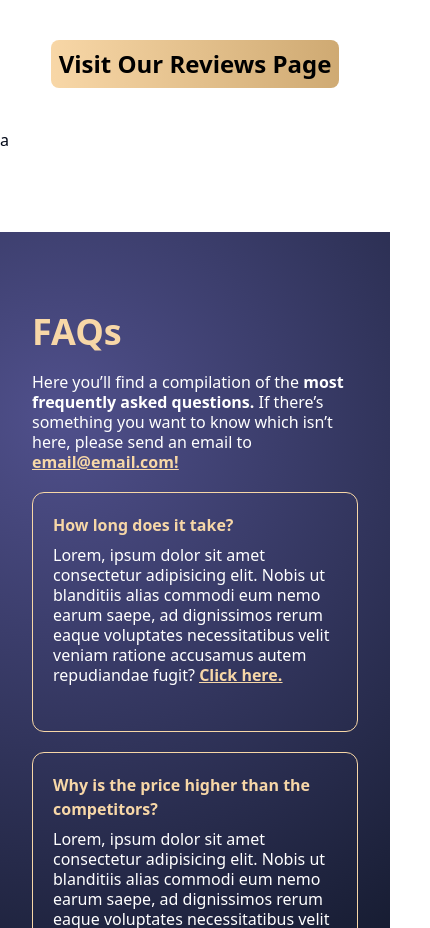
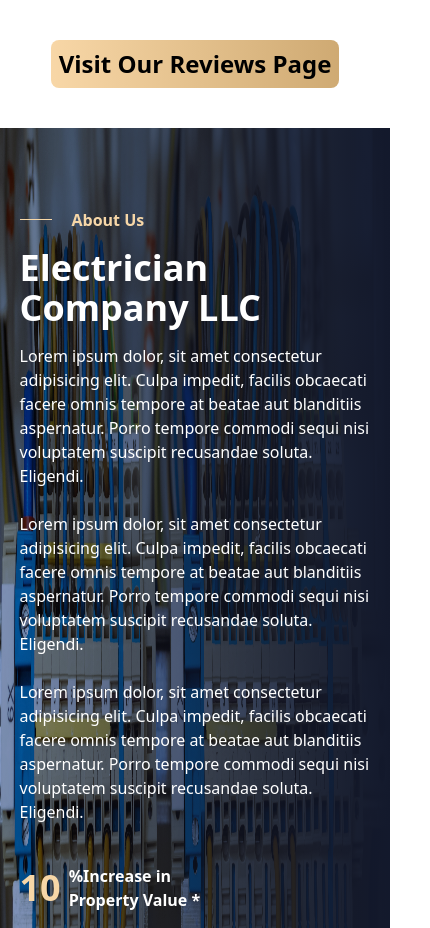
Before and after one commit to TheCryptoChad/Electrician-Site, a Next.js app: page / in a window 390 px wide. Shown: the part 4409-5337 px from the top of the page, 430 px wide, since content can reach past the window. Built offline with nearby package versions, Linux system fonts and the light colour scheme.

Commit message:
finished responsive

```diff
--- a/app/page.tsx
+++ b/app/page.tsx
@@ -7,11 +7,11 @@ import Learning from '@/components/home/Learning';
 
 export default function Home() {
 	return (
-		<main>
+		<main className='overflow-x-hidden'>
 			<HomeHero />
 			<Reviews />
-			<OurProcess />
-			{/* <AboutUs /> */}
+			{/* <OurProcess /> */}
+			<AboutUs />
 			<FAQs />
 			<Learning />
 		</main>
--- a/components/home/AboutUs.tsx
+++ b/components/home/AboutUs.tsx
@@ -4,8 +4,8 @@ import { companyName } from '@/lib/constants';
 
 export default function AboutUs() {
 	return (
-		<section className='relative flex h-[200vh] w-full justify-center text-white'>
-			<div className='absolute -z-10 h-[90%] w-full bg-blue-900 opacity-50 mix-blend-multiply'></div>
+		<section className='relative flex h-[220vh] w-full justify-center text-white lg:h-[200vh]'>
+			<div className='absolute -z-10 h-full w-full bg-blue-900 opacity-50 mix-blend-multiply lg:h-[90%]'></div>
 			<div className='absolute top-0 -z-10 h-1/2 w-full bg-gradient-to-r from-transparent to-[#13192C]'></div>
 
 			<Image
@@ -17,57 +17,23 @@ export default function AboutUs() {
 			/>
 			<Image
 				alt='Hero'
-				className='absolute top-1/2 -z-20 h-2/5 w-full'
+				className='absolute top-1/2 -z-20 h-1/2 w-full lg:h-2/5'
 				height={50}
 				src='/images/route-hero.jpg'
 				width={1080}
 			/>
 
-			<div className='relative grid w-3/5 grid-cols-2 gap-y-10 pt-10'>
-				<div className='absolute bottom-[48%] flex w-screen flex-col gap-5'>
-					<div className='flex items-center gap-2'>
-						<h1 className='text-9xl font-extrabold text-[#F7D7A7]'>10</h1>
-						<p className='text-lg font-bold'>
-							%<br />
-							<br />
-							Increase in
-							<br />
-							Property Value *
-						</p>
+			<div className='relative flex w-[90vw] grid-cols-2 flex-col gap-20 gap-y-10 pt-10 lg:grid lg:w-3/5'>
+				<p></p>
+
+				<div className='flex flex-col gap-4'>
+					<div className='flex items-center gap-5'>
+						<Separator className='w-8 bg-[#F7D7A7] lg:w-16' />
+						<h2 className='flex-1 whitespace-nowrap font-bold text-[#F7D7A7] lg:text-xl'>About Us</h2>
 					</div>
 
-					<div className='ml-10 flex items-center gap-2'>
-						<h1 className='text-9xl font-extrabold text-[#F7D7A7]'>2,970</h1>
-						<p className='text-lg font-bold'>
-							Happy
-							<br />
-							Owners
-						</p>
-					</div>
+					<h1 className='text-4xl font-extrabold'>{companyName}</h1>
 
-					<div className='ml-20 flex items-center gap-2'>
-						<h1 className='text-9xl font-extrabold text-[#F7D7A7]'>32,876,449</h1>
-						<p className='text-lg font-bold'>
-							Nails Used*
-							<br />
-							<br />
-							<span className='text-sm italic'>
-								*Guestimate.
-								<br />
-								We don&apos;t actually count
-							</span>
-						</p>
-					</div>
-				</div>
-
-				<p></p>
-
-				<div className='flex flex-col gap-10'>
-					<div className='flex items-center gap-5'>
-						<Separator className='w-16 bg-[#F7D7A7]' />
-						<h2 className='flex-1 whitespace-nowrap text-xl font-bold text-[#F7D7A7]'>About Us</h2>
-					</div>
-					<h1 className='text-4xl font-extrabold'>{companyName}</h1>
 					<p>
 						Lorem ipsum dolor, sit amet consectetur adipisicing elit. Culpa impedit, facilis obcaecati facere omnis
 						tempore at beatae aut blanditiis aspernatur. Porro tempore commodi sequi nisi voluptatem suscipit recusandae
@@ -85,16 +51,54 @@ export default function AboutUs() {
 					</p>
 				</div>
 
-				<div className='col-span-2 flex flex-col gap-5'>
+				<div className='flex w-screen flex-col gap-4 lg:absolute lg:bottom-[48%] lg:gap-5'>
+					<div className='flex items-center gap-2'>
+						<h1 className='text-4xl font-extrabold text-[#F7D7A7] lg:text-9xl'>10</h1>
+						<p className='font-bold lg:text-lg'>
+							%
+							<br className='max-lg:hidden' />
+							<br className='max-lg:hidden' />
+							Increase in
+							<br />
+							Property Value *
+						</p>
+					</div>
+
+					<div className='flex items-center gap-2 lg:ml-10'>
+						<h1 className='text-4xl font-extrabold text-[#F7D7A7] lg:text-9xl'>2,970</h1>
+						<p className='font-bold lg:text-lg'>
+							Happy
+							<br />
+							Owners
+						</p>
+					</div>
+
+					<div className='Lg:ml-20 flex items-center gap-2'>
+						<h1 className='text-4xl font-extrabold text-[#F7D7A7] lg:text-9xl'>32,876,449</h1>
+						<p className='text-sm font-bold lg:text-lg'>
+							Nails Used*
+							<br className='max-lg:hidden' />
+							<br />
+							<span className='text-xs italic lg:text-sm'>
+								*Guestimate.
+								<br />
+								We don&apos;t actually count
+							</span>
+						</p>
+					</div>
+				</div>
+
+				<div className='col-span-2 flex flex-col gap-4 lg:gap-5'>
 					<h1 className='text-4xl font-extrabold'>More Than Electricians...</h1>
-					<p className='w-3/5'>
+
+					<p className='lg:w-3/5'>
 						Lorem ipsum dolor, sit amet consectetur adipisicing elit. Culpa impedit, facilis obcaecati facere omnis
 						tempore at beatae aut blanditiis aspernatur. Porro tempore commodi sequi nisi voluptatem suscipit recusandae
 						soluta. Eligendi.
 					</p>
 
-					<div className='grid w-2/3 grid-cols-4'>
-						<div className='flex flex-col items-center justify-center gap-2'>
+					<div className='grid grid-cols-1 gap-y-6 max-lg:ml-2 lg:w-2/3 lg:grid-cols-4'>
+						<div className='flex items-center gap-2 lg:flex-col lg:justify-center'>
 							<Image
 								alt='Service 1'
 								className='duration-900 transition-transform hover:scale-110'
@@ -102,9 +106,11 @@ export default function AboutUs() {
 								src='/icons/location.svg'
 								width={50}
 							/>
+
 							<p className='font-bold'>Service 1</p>
 						</div>
-						<div className='flex flex-col items-center justify-center gap-2'>
+
+						<div className='flex items-center gap-2 lg:flex-col lg:justify-center'>
 							<Image
 								alt='Service 2'
 								className='duration-900 transition-transform hover:scale-110'
@@ -112,9 +118,11 @@ export default function AboutUs() {
 								src='/icons/location.svg'
 								width={50}
 							/>
+
 							<p className='font-bold'>Service 2</p>
 						</div>
-						<div className='flex flex-col items-center justify-center gap-2'>
+
+						<div className='flex items-center gap-2 lg:flex-col lg:justify-center'>
 							<Image
 								alt='Service 3'
 								className='duration-900 transition-transform hover:scale-110'
@@ -122,9 +130,11 @@ export default function AboutUs() {
 								src='/icons/location.svg'
 								width={50}
 							/>
+
 							<p className='font-bold'>Service 3</p>
 						</div>
-						<div className='flex flex-col items-center justify-center gap-2'>
+
+						<div className='flex items-center gap-2 lg:flex-col lg:justify-center'>
 							<Image
 								alt='Service 4'
 								className='duration-900 transition-transform hover:scale-110'
@@ -132,41 +142,29 @@ export default function AboutUs() {
 								src='/icons/location.svg'
 								width={50}
 							/>
+
 							<p className='font-bold'>Service 4</p>
 						</div>
 					</div>
 
-					<h1 className='text-3xl font-extrabold'>How our team keeps you safe</h1>
-					<ul className='ml-20 flex flex-col gap-5'>
-						<li className='flex items-center gap-5'>
-							<Image
-								alt='Checkmark'
-								height={20}
-								src='/icons/checkmark.svg'
-								width={20}
-							/>
-							<p className='font-semibold'>Service 1</p>
-						</li>
+					<h1 className='text-3xl font-extrabold max-lg:mt-5'>How our team keeps you safe</h1>
 
-						<li className='flex items-center gap-5'>
-							<Image
-								alt='Checkmark'
-								height={20}
-								src='/icons/checkmark.svg'
-								width={20}
-							/>
-							<p className='font-semibold'>Service 1</p>
-						</li>
+					<ul className='ml-4 flex flex-col gap-5 lg:ml-20'>
+						{[1, 2, 3].map((service: number) => (
+							<li
+								key={service}
+								className='flex items-center gap-5'
+							>
+								<Image
+									alt='Checkmark'
+									height={20}
+									src='/icons/checkmark.svg'
+									width={20}
+								/>
 
-						<li className='flex items-center gap-5'>
-							<Image
-								alt='Checkmark'
-								height={20}
-								src='/icons/checkmark.svg'
-								width={20}
-							/>
-							<p className='font-semibold'>Service 1</p>
-						</li>
+								<p className='font-semibold'>Service {service}</p>
+							</li>
+						))}
 					</ul>
 				</div>
 			</div>
--- a/components/home/FAQs.tsx
+++ b/components/home/FAQs.tsx
@@ -5,7 +5,7 @@ import { email } from '@/lib/constants';
 
 export default function FAQs() {
 	return (
-		<section className='flex justify-center py-20 text-white'>
+		<section className='flex justify-center pb-20 lg:py-20 text-white'>
 			<article className='bg-faqs-radial-gradient flex w-screen grid-cols-3 flex-col gap-5 px-8 py-20 lg:grid lg:w-[90vw] lg:gap-16 lg:rounded-xl lg:px-32'>
 				<div className='flex items-center gap-7 max-lg:flex-col'>
 					<h1 className='text-4xl font-extrabold text-[#F7D7A7] max-lg:w-full lg:text-7xl'>FAQs</h1>{' '}
```
